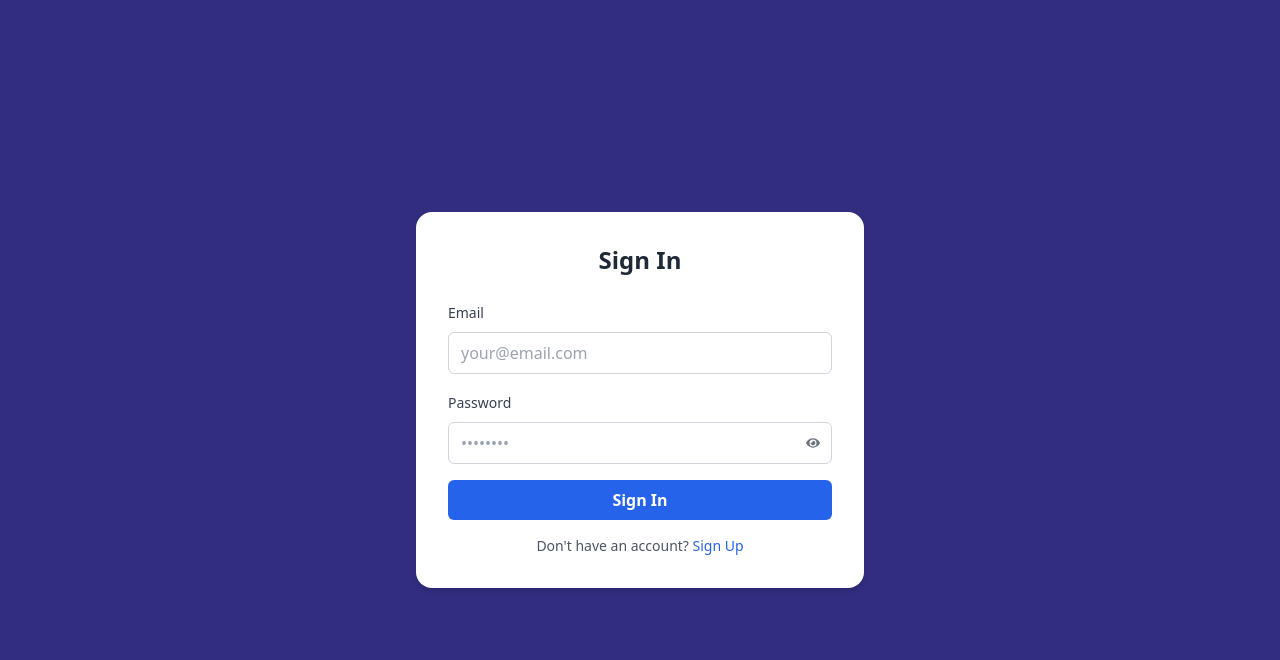
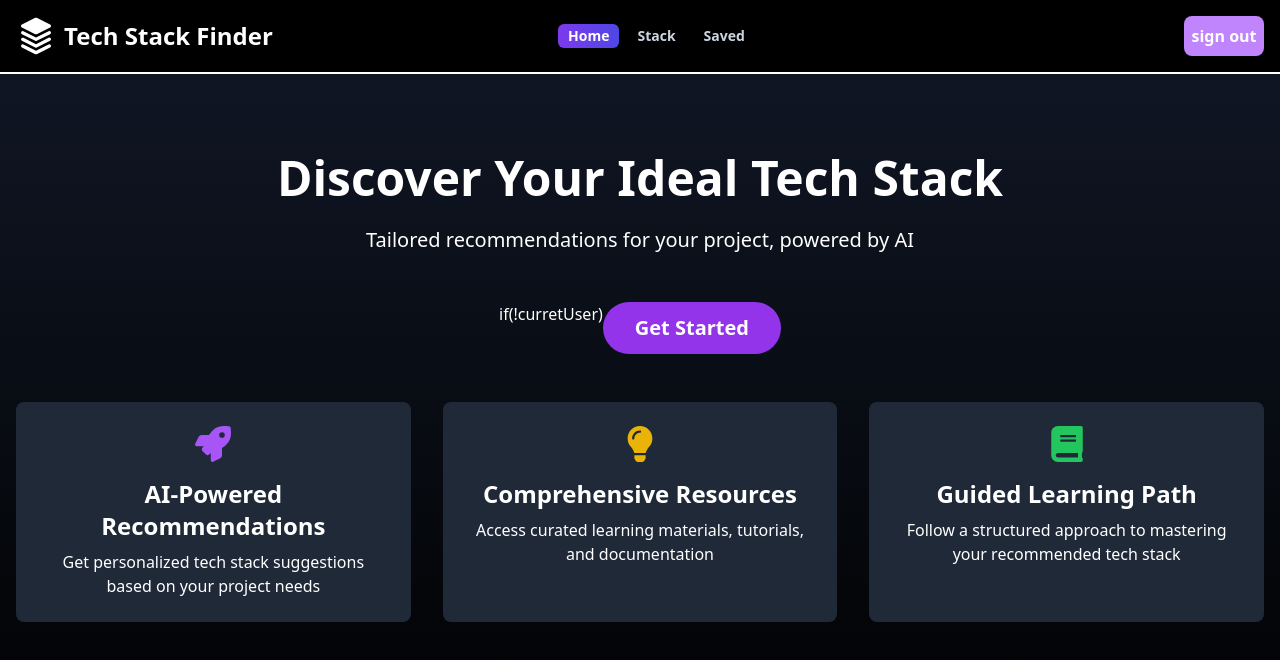
Before and after one commit to Tony-Ton3/StackFlow, a React (Vite) app in the folder client/: page / in a window 1280 px wide. Shown: the top 660 px of the page. Built offline with nearby package versions, Linux system fonts and the light colour scheme.

Commit message:
added home / landing page

```diff
--- a/client/package.json
+++ b/client/package.json
@@ -13,6 +13,7 @@
     "@reduxjs/toolkit": "^2.2.7",
     "axios": "^1.7.3",
     "dotenv": "^16.4.5",
+    "framer-motion": "^11.3.28",
     "rc-slider": "^11.1.5",
     "react": "^18.3.1",
     "react-dom": "^18.3.1",
--- a/client/src/App.jsx
+++ b/client/src/App.jsx
@@ -4,6 +4,7 @@ import { useDispatch, useSelector } from "react-redux";
 import PrivateRoute from "./components/PrivateRoute";
 import SignIn from "./pages/SignIn";
 import SignUp from "./pages/SignUp";
+import Home from "./pages/Home";
 import ProjectInput from "./components/ProjectInput";
 import TechStackExplorer from "./components/TechStackExplorer";
 
@@ -12,6 +13,7 @@ export default function App() {
 
   return (
     <Routes>
+      <Route path="home" element={<Home />} />
       <Route path="sign-in" element={<SignIn />} />
       <Route path="sign-up" element={<SignUp />} />
       {currentUser && (
@@ -20,7 +22,7 @@ export default function App() {
           <Route path="projectinput" element={<ProjectInput />} />
         </Route>
       )}
-      <Route path="*" element={<SignIn />} />
+      <Route path="*" element={<Home />} />
     </Routes>
   );
 }
--- a/client/src/components/Header.jsx
+++ b/client/src/components/Header.jsx
@@ -1,12 +1,24 @@
-import React from "react";
-import { Link, useLocation, useNavigate } from "react-router-dom";
-import { useSelector, useDispatch } from "react-redux";
+import { useState, useEffect } from "react";
+import { useLocation, useNavigate } from "react-router-dom";
+import { useDispatch } from "react-redux";
 import { TbStack3Filled } from "react-icons/tb";
 import { signoutSuccess } from "../redux/userSlice";
+import { motion } from "framer-motion";
 
 export default function Header() {
+  const tabs = ["Home", "Stack", "Saved"];
+  const [selected, setSelected] = useState(tabs[0]);
   const dispatch = useDispatch();
   const navigate = useNavigate();
+  const location = useLocation();
+
+  useEffect(() => {
+    const path = location.pathname.slice(1);
+    if (path === "") setSelected("Home");
+    else if (path === "techstackexplorer") setSelected("Stack");
+    else if (path === "saved") setSelected("Saved");
+  }, [location]);
+
   const handleSignout = async () => {
     try {
       const res = await fetch(`http://localhost:3002/api/user/signout`, {
@@ -24,33 +36,53 @@ export default function Header() {
       console.log(error.message);
     }
   };
+
+  const Chip = ({ text, selected, setSelected }) => {
+    return (
+      <button
+        onClick={() => {
+          setSelected(text);
+          if (text === "Home") navigate("/home");
+          else if (text === "Stack") navigate("/techstackexplorer");
+          else if (text === "Saved") navigate("/saved");
+        }}
+        className={`${
+          selected
+            ? "text-white"
+            : "text-slate-300 hover:text-slate-200 hover:bg-slate-700"
+        } text-sm font-bold transition-colors px-2.5 py-0.5 rounded-md relative`}
+      >
+        <span className="relative z-10">{text}</span>
+        {selected && (
+          <motion.span
+            layoutId="pill-tab"
+            transition={{ type: "spring", duration: 0.5 }}
+            className="absolute inset-0 z-0 bg-gradient-to-r from-violet-600 to-indigo-600 rounded-md"
+          ></motion.span>
+        )}
+      </button>
+    );
+  };
+
   return (
     <header className="bg-black text-white p-4 border-b-2 border-b-white">
-      <div className="container mx-auto flex justify-between items-center">
+      <div className=" flex justify-between items-center">
         <div className="flex justify-center items-center space-x-2">
           <TbStack3Filled className="size-10" />
-          <h1 className="text-2xl font-bold">stack finder</h1>
+          <h1 className="text-2xl font-bold">Tech Stack Finder</h1>
         </div>
 
-        <nav>
-          <ul className="flex space-x-4">
-            <li>
-              <a href="#" className="hover:underline">
-                Home
-              </a>
-            </li>
-            <li>
-              <a href="#" className="hover:underline">
-                Explorer
-              </a>
-            </li>
-            <li>
-              <a href="#" className="hover:underline">
-                Stack
-              </a>
-            </li>
-          </ul>
-        </nav>
+        <div className="flex mr-36 items-center flex-wrap gap-2">
+          {tabs.map((tab) => (
+            <Chip
+              text={tab}
+              selected={selected === tab}
+              setSelected={setSelected}
+              key={tab}
+            />
+          ))}
+        </div>
+
         <button
           className="flex justify-center items-center w-20 h-10 font-bold bg-purple-400 rounded-lg"
           onClick={() => handleSignout()}
--- a/client/src/components/TechStackExplorer.jsx
+++ b/client/src/components/TechStackExplorer.jsx
@@ -19,7 +19,7 @@ function TechStackExplorer() {
   const [stackTutorials, setStackTutorials] = useState({});
   const [isStackTutorialsLoading, setIsStackTutorialsLoading] = useState(true);
   const [techTutorials, setTechTutorials] = useState({});
-  const [expandedTech, setExpandedTech] = useState(null);
+  const [expandedTech, setExpandedTech] = useState(null); //stores a name of a particular stack
   const [showAlternative, setShowAlternative] = useState(false);
 
   //recommended stack from projectinput
@@ -69,9 +69,6 @@ function TechStackExplorer() {
   };
 
   const TechnologyTutorials = ({ tech, techTutorials }) => {
-    console.log("Rendering TechnologyTutorials for:", tech);
-    console.log("Tech Tutorials:", techTutorials); // Debugging line
-
     return (
       <div className="mt-4">
         {/* YouTube videos */}
@@ -108,21 +105,19 @@ function TechStackExplorer() {
   };
 
   return (
-    <div className="bg-black">
+    <div className="h-full bg-gradient-to-b from-gray-900 to-black text-white">
       <Header />
-      <div className="max-w-4xl mx-auto p-6 rounded-lg shadow mt-8 bg-gradient-to-br from-purple-600 via-pink-400 to-blue-300">
-        <h2 className="flex justify-center text-3xl font-bold text-black mb-6 underline">
+      <div className="max-w-screen mx-40 my-20 p-10 rounded-2xl shadow bg-gradient-to-b from-gray-700 to-gray-900 text-white">
+        <h2 className="flex justify-center text-3xl font-bold mb-6 underline">
           {currentStack.recommendedStack.name}
         </h2>
-        <div className="bg-white w-full p-5 rounded-2xl text-center font-bold border-4 border-black border-dashed ">
-          <p className="text-black mb-4">
-            {currentStack.recommendedStack.reasoning}
-          </p>
+        <div className="bg-black w-full p-5 rounded-2xl text-center font-bold border-2 border-purple-400 border-dashed ">
+          <p className=" mb-4">{currentStack.recommendedStack.reasoning}</p>
         </div>
 
         {/* New section for stack tutorials */}
         <div className="mt-8">
-          <h3 className="flex justify-center text-lg font-bold text-black mb-4">
+          <h3 className="flex justify-center text-lg font-bold mb-4">
             ---- Youtube tutorials for {currentStack.recommendedStack.name} ----
           </h3>
           {isStackTutorialsLoading ? (
@@ -166,7 +161,7 @@ function TechStackExplorer() {
             <div key={tech._id} className="mb-4">
               <button
                 onClick={() => handleExpandTech(tech.name)}
-                className="w-full text-left px-4 py-2 bg-blue-100 hover:bg-blue-200 rounded transition duration-300 flex items-center"
+                className="w-1/4 text-black px-4 py-2 bg-blue-100 hover:bg-blue-200 rounded transition duration-300 flex items-center"
               >
                 <TechIcon name={tech.name} />
                 <span className="font-semibold">{tech.name}</span>
@@ -206,25 +201,17 @@ function TechStackExplorer() {
         })}
 
         <div className="mt-8">
-          <h3 className="text-2xl font-bold text-gray-800 mb-4">
-            Tips on getting started
-          </h3>
-          <p className="text-gray-700 whitespace-pre-line">
-            {currentStack.gettingStarted}
-          </p>
+          <h3 className="text-2xl font-bold mb-4">Tips on getting started</h3>
+          <p className="whitespace-pre-line">{currentStack.gettingStarted}</p>
         </div>
 
         <div className="mt-8">
-          <h3 className="text-2xl font-bold text-gray-800 mb-4">
-            Additional Advice
-          </h3>
-          <p className="text-gray-700">{currentStack.additionalAdvice}</p>
+          <h3 className="text-2xl font-bold mb-4">Additional Advice</h3>
+          <p>{currentStack.additionalAdvice}</p>
         </div>
 
         <div className="mt-8">
-          <h3 className="text-2xl font-bold text-gray-800 mb-4">
-            Alternative Stack
-          </h3>
+          <h3 className="text-2xl font-bold mb-4">Alternative Stack</h3>
           <button
             onClick={() => setShowAlternative(!showAlternative)}
             className="bg-green-500 hover:bg-green-700 text-white font-bold py-2 px-4 rounded focus:outline-none focus:shadow-outline transition duration-300"
--- /dev/null
+++ b/client/src/pages/Home.jsx
@@ -0,0 +1,83 @@
+import { useNavigate } from "react-router-dom";
+import { useSelector } from "react-redux";
+import Header from "../components/Header";
+import { motion } from "framer-motion";
+import { FaRocket, FaLightbulb, FaBook } from "react-icons/fa";
+
+export default function Home() {
+  const navigate = useNavigate();
+  const { currentUser } = useSelector((state) => state.user);
+
+  return (
+    <div className="min-h-screen bg-gradient-to-b from-gray-900 to-black text-white">
+      <Header />
+      <main className="container mx-auto px-4 py-20">
+        <motion.div
+          initial={{ opacity: 0, y: 20 }}
+          animate={{ opacity: 1, y: 0 }}
+          transition={{ duration: 0.5 }}
+          className="text-center"
+        >
+          <h1 className="text-5xl font-bold mb-6">
+            Discover Your Ideal Tech Stack
+          </h1>
+          <p className="text-xl mb-12">
+            Tailored recommendations for your project, powered by AI
+          </p>
+        </motion.div>
+
+        <motion.div
+          initial={{ opacity: 0, y: 20 }}
+          animate={{ opacity: 1, y: 0 }}
+          transition={{ duration: 0.5, delay: 0.2 }}
+          className="flex justify-center mb-12"
+        >
+          if(!curretUser)
+          <button
+            onClick={() => navigate("/projectinput")}
+            className="bg-purple-600 hover:bg-purple-700 text-white font-bold py-3 px-8 rounded-full text-xl transition duration-300 transform hover:scale-105"
+          >
+            Get Started
+          </button>
+        </motion.div>
+
+        <motion.div
+          initial={{ opacity: 0, y: 20 }}
+          animate={{ opacity: 1, y: 0 }}
+          transition={{ duration: 0.5, delay: 0.4 }}
+          className="grid grid-cols-1 md:grid-cols-3 gap-8 text-center"
+        >
+          <div className="bg-gray-800 p-6 rounded-lg">
+            <FaRocket className="text-4xl mb-4 mx-auto text-purple-500" />
+            <h2 className="text-2xl font-semibold mb-2">
+              AI-Powered Recommendations
+            </h2>
+            <p>
+              Get personalized tech stack suggestions based on your project
+              needs
+            </p>
+          </div>
+          <div className="bg-gray-800 p-6 rounded-lg">
+            <FaLightbulb className="text-4xl mb-4 mx-auto text-yellow-500" />
+            <h2 className="text-2xl font-semibold mb-2">
+              Comprehensive Resources
+            </h2>
+            <p>
+              Access curated learning materials, tutorials, and documentation
+            </p>
+          </div>
+          <div className="bg-gray-800 p-6 rounded-lg">
+            <FaBook className="text-4xl mb-4 mx-auto text-green-500" />
+            <h2 className="text-2xl font-semibold mb-2">
+              Guided Learning Path
+            </h2>
+            <p>
+              Follow a structured approach to mastering your recommended tech
+              stack
+            </p>
+          </div>
+        </motion.div>
+      </main>
+    </div>
+  );
+}
--- /dev/null
+++ b/client/src/pages/Saved.jsx
@@ -0,0 +1,9 @@
+import Header from "../components/Header";
+
+export default function Saved() {
+  return (
+    <div>
+      <Header />
+    </div>
+  );
+}
```
Also changed, not shown: 2 other files (tests, documents, lock files or other folders).
